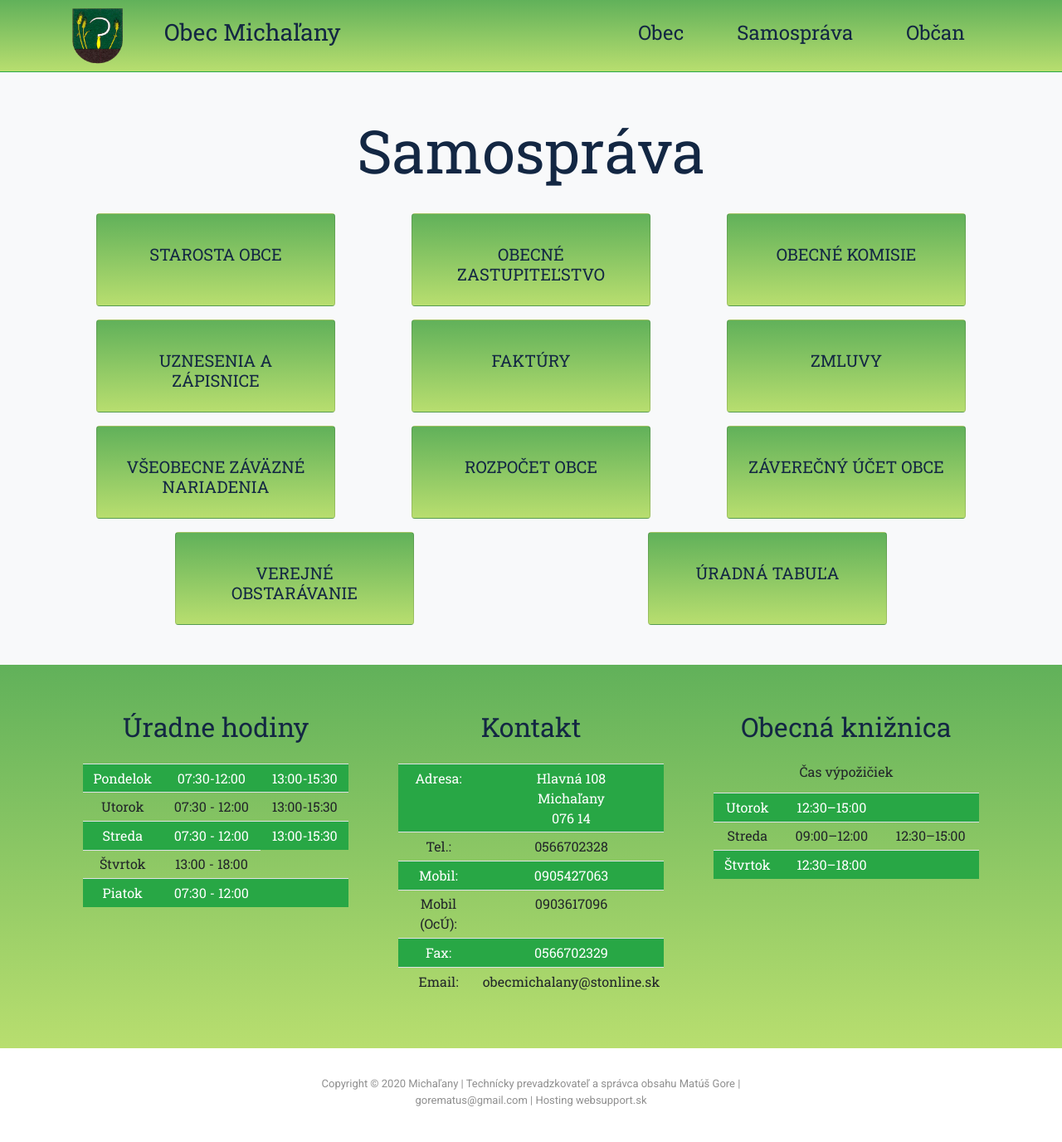
After one commit to robogo83/michalany, a Django app: page /samosprava/ in a window 1280 px wide. The commit adds this page. Shown: the whole page at 83% size. Run offline with Django 3.2, Linux system fonts and the light colour scheme.

Commit message:
menu and submenus

```diff
--- a/pages/models.py
+++ b/pages/models.py
@@ -15,7 +15,7 @@ class Novinky(models.Model):
 
 
 class Oznamy(models.Model):
-    body = models.TextField(max_length=1200)
+    body = RichTextField()
     date = models.DateField(default=datetime.now)
 
     class Meta:
--- a/pages/urls.py
+++ b/pages/urls.py
@@ -1,9 +1,13 @@
 from django.urls import path
 from . import views
+from .views import ObcanView, ObecView, SamospravaView
 
 
 urlpatterns = [
 
     path('', views.homePageView, name='home'),
+    path('obec/', ObecView.as_view(), name='obec'),
+    path('samosprava/', SamospravaView.as_view(), name='samosprava'),
+    path('obcan/', ObcanView.as_view(), name='obcan'),
 
 ]
--- a/pages/views.py
+++ b/pages/views.py
@@ -1,11 +1,12 @@
 from django.shortcuts import render
+from django.views.generic import TemplateView
 from .models import Novinky, Oznamy, UradnaTabula, Odpad, Aktuality
 
 # Create your views here.
 
 def homePageView(request):
     novinky = Novinky.objects.all().order_by('id')
-    oznamy = Oznamy.objects.all()
+    oznamy = Oznamy.objects.all().order_by('-date')
     posts = UradnaTabula.objects.all().order_by('-date')[:5]
     odpady = Odpad.objects.all().order_by('day')
     aktuality = Aktuality.objects.all()
@@ -19,3 +20,12 @@ def homePageView(request):
     }
 
     return render(request, 'home.html', context)
+
+class ObcanView(TemplateView):
+    template_name = 'obcan.html'
+
+class ObecView(TemplateView):
+    template_name = 'obec.html'
+
+class SamospravaView(TemplateView):
+    template_name = 'samosprava.html'
--- a/static/css/base.css
+++ b/static/css/base.css
@@ -10,6 +10,8 @@ h1, h2, h3, h4, h5 {
   color: #132743;
 }
 
+/*********************************** Home Page ************************************************/
+
 .aktuality-date {
   font-size: small;
   color: #61b15a;
@@ -21,11 +23,19 @@ h1, h2, h3, h4, h5 {
   object-fit: cover;
 }
 
+.copyright {
+  padding: 2% 0;
+  text-align: center;
+  width: 50%;
+  font-size: small;
+  color: #8f8f8f;
+}
+
 .nav-link h4:hover {
   color: #0e918c !important;
 }
 
-.novinka-bg, .oznam-bg, #myNavbar  {
+.novinka-bg, .oznam-bg, #myNavbar, .kontakt  {
   background-image: linear-gradient(#61b15a, #b8de6f);
 
 }
@@ -38,3 +48,41 @@ h1, h2, h3, h4, h5 {
   background-image: linear-gradient(#61b15a, #b8de6f);
   padding-top: 5%;
 }
+
+@media (max-width: 990px) {
+  .oznamy {
+    padding: 10% 0;
+  }
+  .oznam-body {
+    margin-bottom: 10%;
+  }
+  .uradna-tabula {
+    padding: 10% 0;
+  }
+  .aktualita-card {
+    padding-bottom: 5%;
+  }
+  .kontakt-kniznica {
+    padding-top: 7%;
+  }
+}
+
+/*********************************** Submenu Pages ************************************************/
+
+.amenu {
+  text-decoration: none !important;
+}
+
+div.submenu{
+  background-image: linear-gradient(#61b15a, #b8de6f);
+  height: 7rem;
+  width: 18rem;
+}
+div:hover.submenu a{
+  background-color: rgb(233, 233, 6);
+  color: green;
+}
+div:hover.submenu{
+  background-image: linear-gradient(#b8de6f,#61b15a);
+  box-shadow:  0 4px 8px 0 rgba(0, 0, 0, 0.2), 0 6px 20px 0 rgba(0, 0, 0, 0.19);
+}
--- a/templates/_base.html
+++ b/templates/_base.html
@@ -37,13 +37,13 @@
                 <div class="collapse navbar-collapse" id="navbarNav">
                     <ul class="nav navbar-nav ml-auto">
                         <li class="nav-item px-4 active">
-                            <a class="nav-link" href="#"><h4>Obec</h4> <span class="sr-only">(current)</span></a>
+                            <a class="nav-link" href="{% url 'obec' %}"><h4>Obec</h4> <span class="sr-only">(current)</span></a>
                         </li>
                         <li class="nav-item px-4">
-                            <a class="nav-link" href="#"><h4>Samospráva</h4></a>
+                            <a class="nav-link" href="{% url 'samosprava' %}"><h4>Samospráva</h4></a>
                         </li>
                         <li class="nav-item px-4">
-                            <a class="nav-link" href="#"><h4>Občan</h4></a>
+                            <a class="nav-link" href="{% url 'obcan' %}"><h4>Občan</h4></a>
                         </li>
                     </ul>
                 </div>
@@ -54,6 +54,111 @@
     {% block content %}
 
     {% endblock content %}
+    <!-- Footer! -->
+<div class="container-fluid p-5 kontakt">
+    <div class="container">
+      <div class="row text-center">
+        <div class="col-sm mt-2">
+          <div class="col-sm kontakt-kniznica">
+            <h2 class="pb-3">Úradne hodiny</h2>
+            <table class="table table-striped table-sm">
+              <tbody>
+                <tr class="bg-success text-white">
+                  <td>Pondelok</td>
+                  <td>07:30-12:00</td>
+                  <td>13:00-15:30</td>
+                </tr>
+                <tr>
+                  <td>Utorok</td>
+                  <td>07:30 - 12:00</td>
+                  <td>13:00-15:30</td>
+                </tr>
+                <tr class="bg-success text-white">
+                  <td>Streda</td>
+                  <td>07:30 - 12:00</td>
+                  <td>13:00-15:30</td>
+                </tr>
+                <tr>
+                  <td>Štvrtok</td>
+                  <td>13:00 - 18:00</td>
+                </tr>
+                <tr class="bg-success text-white">
+                  <td>Piatok</td>
+                  <td>07:30 - 12:00</td>
+                  <td></td>
+                </tr>
+              </tbody>
+            </table>
+          </div>
+
+        </div>
+        <div class="col-sm mt-2">
+          <div class="col-sm kontakt-kniznica">
+            <h2 class="pb-3">Kontakt</h2>
+            <table class="table table-striped table-sm">
+              <tr class="bg-success text-white">
+                <td>Adresa:</td>
+                <td>Hlavná 108 <br>
+                  Michaľany <br>
+                  076 14 </td>
+              </tr>
+              <tr>
+                <td>Tel.:</td>
+                <td>0566702328</td>
+              </tr>
+              <tr class="bg-success text-white">
+                <td>Mobil:</td>
+                <td>0905427063</td>
+              </tr>
+              <tr>
+                <td>Mobil (OcÚ):</td>
+                <td>0903617096</td>
+              </tr>
+              <tr class="bg-success text-white">
+                <td>Fax:</td>
+                <td>0566702329</td>
+              </tr>
+              <tr>
+                <td>Email:</td>
+                <td>obecmichalany@stonline.sk</td>
+              </tr>
+            </table>
+          </div>
+        </div>
+        <div class="col-sm mt-2">
+          <div class="col-sm kontakt-kniznica">
+            <h2 class="pb-3">Obecná knižnica</h2>
+            <h6 class="mb-3">Čas výpožičiek</h6>
+            <table class="table table-striped table-sm">
+              <tr class="bg-success text-white">
+                <td>Utorok</td>
+                <td>12:30–15:00</td>
+                <td></td>
+              </tr>
+              <tr>
+                <td>Streda</td>
+                <td>09:00–12:00</td>
+                <td>12:30–15:00</td>
+              </tr>
+              <tr class="bg-success text-white">
+                <td>Štvrtok</td>
+                <td>12:30–18:00</td>
+                <td></td>
+              </tr>
+            </table>
+          </div>
+        </div>
+      </div>
+    </div>
+  </div>
+
+  <!-- Footer-2! -->
+  <div class="container-fluid bg-white mt-2">
+    <div class="container copyright">
+      <p>Copyright © 2020 Michaľany | Technícky prevadzkovateľ a správca obsahu Matúš Gore |
+        gorematus@gmail.com | Hosting websupport.sk</p>
+    </div>
+  </div>
     <script src="https://code.jquery.com/jquery-3.5.1.slim.min.js" integrity="sha384-DfXdz2htPH0lsSSs5nCTpuj/zy4C+OGpamoFVy38MVBnE+IbbVYUew+OrCXaRkfj" crossorigin="anonymous"></script>
     <script src="https://cdn.jsdelivr.net/npm/popper.js@1.16.1/dist/umd/popper.min.js" integrity="sha384-9/reFTGAW83EW2RDu2S0VKaIzap3H66lZH81PoYlFhbGU+6BZp6G7niu735Sk7lN" crossorigin="anonymous"></script>
     <script src="https://cdn.jsdelivr.net/npm/bootstrap@4.5.3/dist/js/bootstrap.min.js" integrity="sha384-w1Q4orYjBQndcko6MimVbzY0tgp4pWB4lZ7lr30WKz0vr/aWKhXdBNmNb5D92v7s" crossorigin="anonymous"></script>
--- /dev/null
+++ b/templates/samosprava.html
@@ -0,0 +1,116 @@
+{% extends '_base.html' %}
+{% load static %}
+
+{% block title %}Samospráva: Michaľany{% endblock title %}
+
+{% block content %}
+<div class="container-fluid bg-light py-5">
+    <div class="container pt-1">
+        <h2 class="text-center mb-3 display-3">Samospráva</h2>
+        <div class="row">
+            <div class="col-lg-4 col-md-6 col-sm-6 d-flex justify-content-center mt-3">
+                <a href="#" class="amenu">
+                    <div class="card text-center submenu">
+                        <div class="card-body">
+                            <h5 class="card-title mt-3">STAROSTA OBCE</h5>
+                        </div>
+                    </div>
+                </a>
+            </div>
+            <div class="col-lg-4 col-md-6 col-sm-6 d-flex justify-content-center mt-3">
+                <a href="#" class="amenu">
+                    <div class="card text-center submenu">
+                        <div class="card-body">
+                            <h5 class="card-title mt-3">OBECNÉ ZASTUPITEĽSTVO</h5>
+                        </div>
+                    </div>
+                </a>
+            </div>
+            <div class="col-lg-4 col-md-6 col-sm-6 d-flex justify-content-center mt-3">
+                <a href="#" class="amenu">
+                    <div class="card text-center submenu">
+                        <div class="card-body">
+                            <h5 class="card-title mt-3">OBECNÉ KOMISIE</h5>
+                        </div>
+                    </div>
+                </a>
+            </div>
+            <div class="col-lg-4 col-md-6 col-sm-6 d-flex justify-content-center mt-3">
+                <a href="#" class="amenu">
+                    <div class="card text-center submenu">
+                        <div class="card-body">
+                            <h5 class="card-title mt-3">UZNESENIA A ZÁPISNICE</h5>
+                        </div>
+                    </div>
+                </a>
+            </div>
+            <div class="col-lg-4 col-md-6 col-sm-6 d-flex justify-content-center mt-3">
+                <a href="#" class="amenu">
+                    <div class="card text-center submenu">
+                        <div class="card-body">
+                            <h5 class="card-title mt-3">FAKTÚRY</h5>
+                        </div>
+                    </div>
+                </a>
+            </div>
+            <div class="col-lg-4 col-md-6 col-sm-6 d-flex justify-content-center mt-3">
+                <a href="#" class="amenu">
+                    <div class="card text-center submenu">
+                        <div class="card-body">
+                            <h5 class="card-title mt-3">ZMLUVY</h5>
+                        </div>
+                    </div>
+                </a>
+            </div>
+
+            <div class="col-lg-4 col-md-6 col-sm-6 d-flex justify-content-center mt-3">
+                <a href="#" class="amenu">
+                    <div class="card text-center submenu">
+                        <div class="card-body">
+                            <h5 class="card-title mt-3">VŠEOBECNE ZÁVÄZNÉ NARIADENIA</h5>
+                        </div>
+                    </div>
+                </a>
+            </div>
+            <div class="col-lg-4 col-md-6 col-sm-6 d-flex justify-content-center mt-3">
+                <a href="#" class="amenu">
+                    <div class="card text-center submenu">
+                        <div class="card-body">
+                            <h5 class="card-title mt-3">ROZPOČET OBCE</h5>
+                        </div>
+                    </div>
+                </a>
+            </div>
+            <div class="col-lg-4 col-md-6 col-sm-6 d-flex justify-content-center mt-3">
+                <a href="#" class="amenu">
+                    <div class="card text-center submenu">
+                        <div class="card-body">
+                            <h5 class="card-title mt-3">ZÁVEREČNÝ ÚČET OBCE</h5>
+                        </div>
+                    </div>
+                </a>
+            </div>
+
+            <div class="col-lg-6 col-md-6 col-sm-6 d-flex justify-content-center mt-3">
+                <a href="#" class="amenu">
+                    <div class="card text-center submenu">
+                        <div class="card-body">
+                            <h5 class="card-title mt-3">VEREJNÉ OBSTARÁVANIE</h5>
+                        </div>
+                    </div>
+                </a>
+            </div>
+            <div class="col-lg-6 col-md-12 col-sm-12 d-flex justify-content-center mt-3">
+                <a href="#" class="amenu">
+                    <div class="card text-center submenu">
+                        <div class="card-body">
+                            <h5 class="card-title mt-3">ÚRADNÁ TABUĽA</h5>
+                        </div>
+                    </div>
+                </a>
+            </div>
+        </div>
+
+    </div>
+</div>
+{% endblock content %}
```
Also changed, not shown: templates/home.html (+4 -10 lines), templates/obcan.html (added, +61 -0 lines), templates/obec.html (added, +107 -0 lines).
